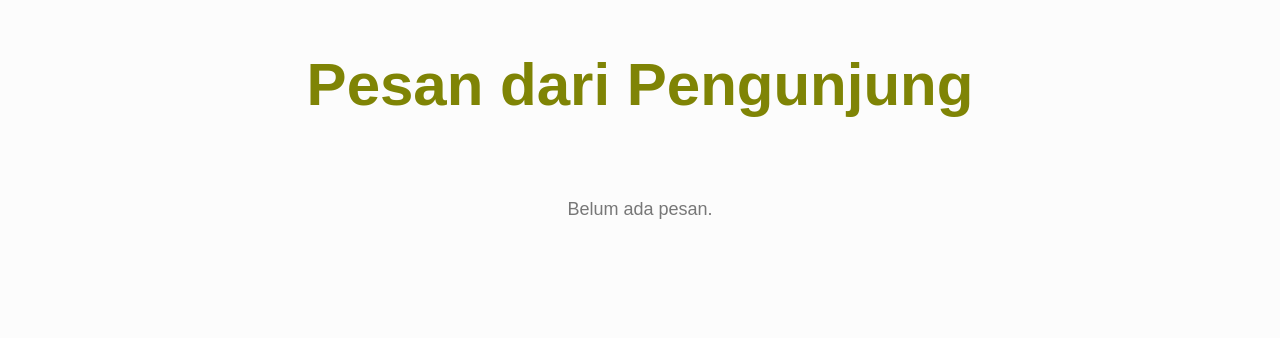
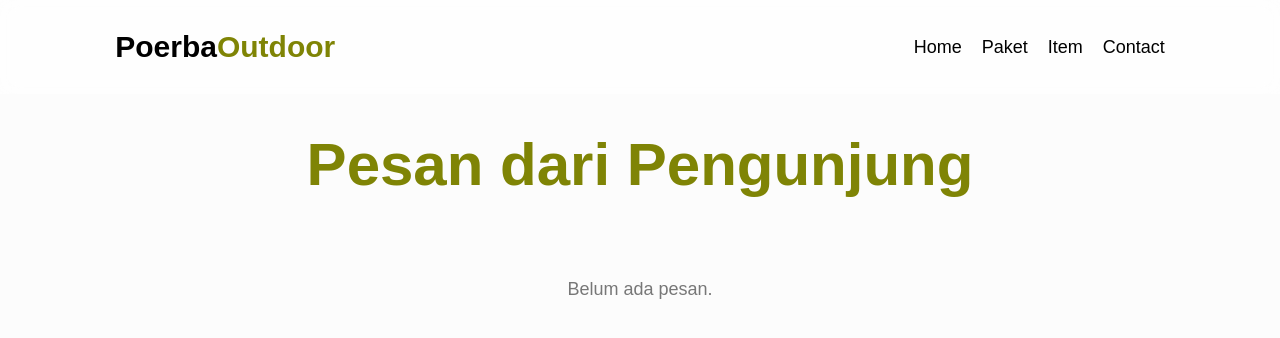
Before and after one commit to febrianbayu08/poerba-outdoor, a plain HTML site: page pesan.html in a window 1280 px wide. Drawn offline with Linux system fonts and the light colour scheme; no server answers.

Commit message:
Add header section to pesan.html for improved navigation

```diff
--- a/pesan.html
+++ b/pesan.html
@@ -9,8 +9,18 @@
 </head>
 <body>
 
+  <header class="header">
+    <a href="#home" class="logo">Poerba<span>Outdoor</span></a>
+    <i class="fa-solid fa-bars" id="menu-icon"></i>
+    <nav class="navbar">
+      <a href="#home" class="active">Home</a>
+      <a href="#packages">Paket</a>
+      <a href="#destinations">Item</a>
+      <a href="#contact">Contact</a>
+    </nav>
+  </header>
 
-    <section class="messages-section" id="messages-display">
+    <section class="messages-section" id="messages-display" style="margin-top: 80px;">
       <h2 class="heading">Pesan dari Pengunjung</h2>
       <div class="messages-container" id="messagesContainer">
         <p class="no-messages">Belum ada pesan.</p>
```
